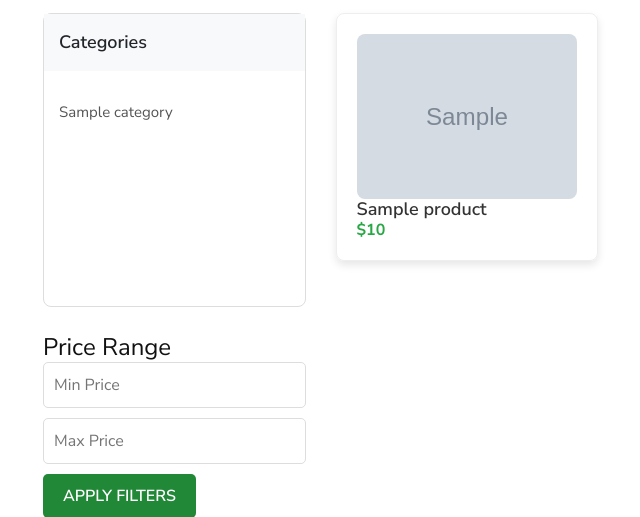
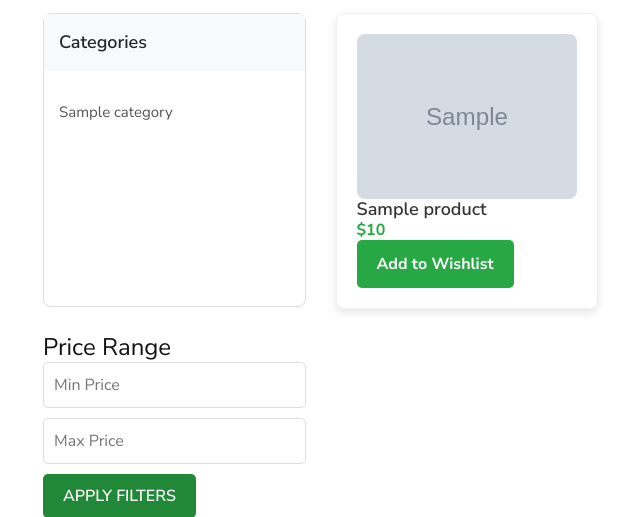
Before and after one commit to Rizvan337/ROYAL-HUB, a Node server app: page /shop in a window 1280 px wide; the page is wider, and only the part inside the window is pictured. Shown: the part 263-780 px from the top of that part, without its empty margins (27-667 px from the left). Run offline with Node 20, Linux system fonts and the light colour scheme; tables that the repository leaves empty hold one stand-in row (values such as "Sample post"); grey boxes marked "Sample" are stand-in pictures; some libraries are stand-ins or nearby versions.

Commit message:
wishlist button added in shop page

```diff
--- a/controllers/user/whishListController.js
+++ b/controllers/user/whishListController.js
@@ -8,6 +8,9 @@ const addToWhishList = async (req, res) => {
     const userId = req.session.user;
     const { productId, quantity } = req.body;
     console.log(req.body);
+    if (!userId) {
+      return res.status(HttpStatus.UNAUTHORIZED).json({ message: 'User not logged in' });
+    }
     const products = await Product.findById(productId);
     console.log('product find');
 
--- a/utils/httpStatusCodes.js
+++ b/utils/httpStatusCodes.js
@@ -2,6 +2,7 @@ const HttpStatus = {
   OK: 200,
   CREATED: 201,
   BAD_REQUEST: 400,
+  UNAUTHORIZED:401,
   NOT_FOUND: 404,
   INTERNAL_SERVER_ERROR: 500,
   CONFLICT: 409,
--- a/views/user/shop.ejs
+++ b/views/user/shop.ejs
@@ -346,7 +346,13 @@
                   <h6><%= product.productName %></h6>
                   <h5>$<%= product.salePrice %></h5>
                   <!-- <button  class="btn" type="button" onclick="addToCart('<%=product._id%>')">Add to Cart</button> -->
-
+                  <button
+                  class="btn wishlist-btn"
+                  data-product-id="<%= product._id %>"
+                  onclick="toggleWishlist('<%= product._id %>')"
+                >
+                  Add to Wishlist
+                </button>
                 </div>
               </div>
             </div>
@@ -457,4 +463,41 @@
   });
 
 
+
+
+
+
+  function toggleWishlist(productId) {
+  fetch(`/addToWhishlist`, {
+    method: 'POST',
+    headers: { 'Content-Type': 'application/json' },
+    body: JSON.stringify({ productId }),
+  })
+
+    .then(response => {
+      if (response.ok) {
+
+        Swal.fire({
+          icon: 'success',
+          title: 'Added to Wishlist!',
+          text: 'The product has been successfully added to your wishlist.',
+          showConfirmButton: true,
+
+        }).then(() => {
+          location.reload();
+        });
+      } else {
+        Swal.fire({
+          icon: 'warning',
+          title: 'Warning',
+          text: 'The product is already in Wishlist',
+          showConfirmButton: true,
+        });
+      }
+    })
+    .catch(error => {
+      console.error('Error:', error);
+    });
+}
+
 </script>
```
Also changed, not shown: views/user/home.ejs (+0 -31 lines).
